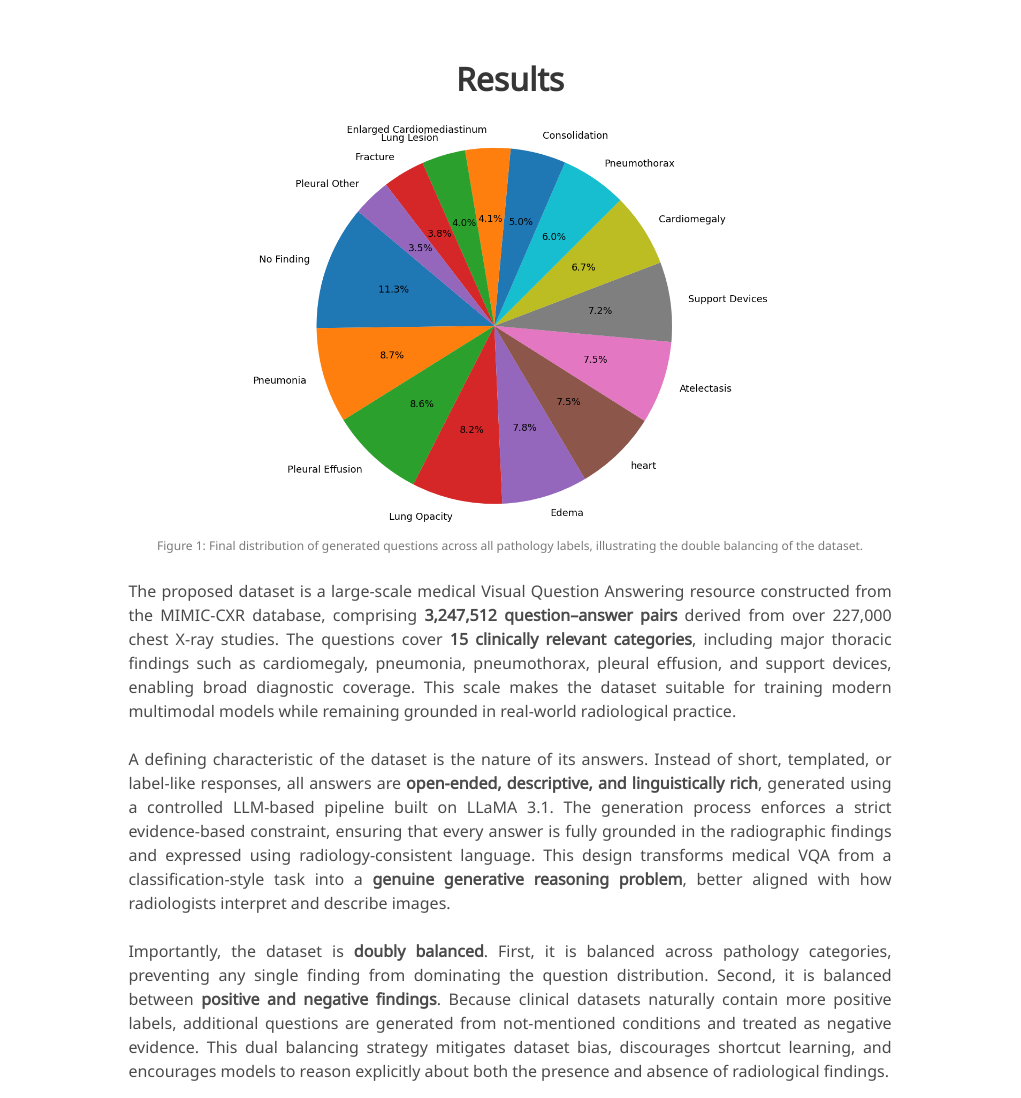
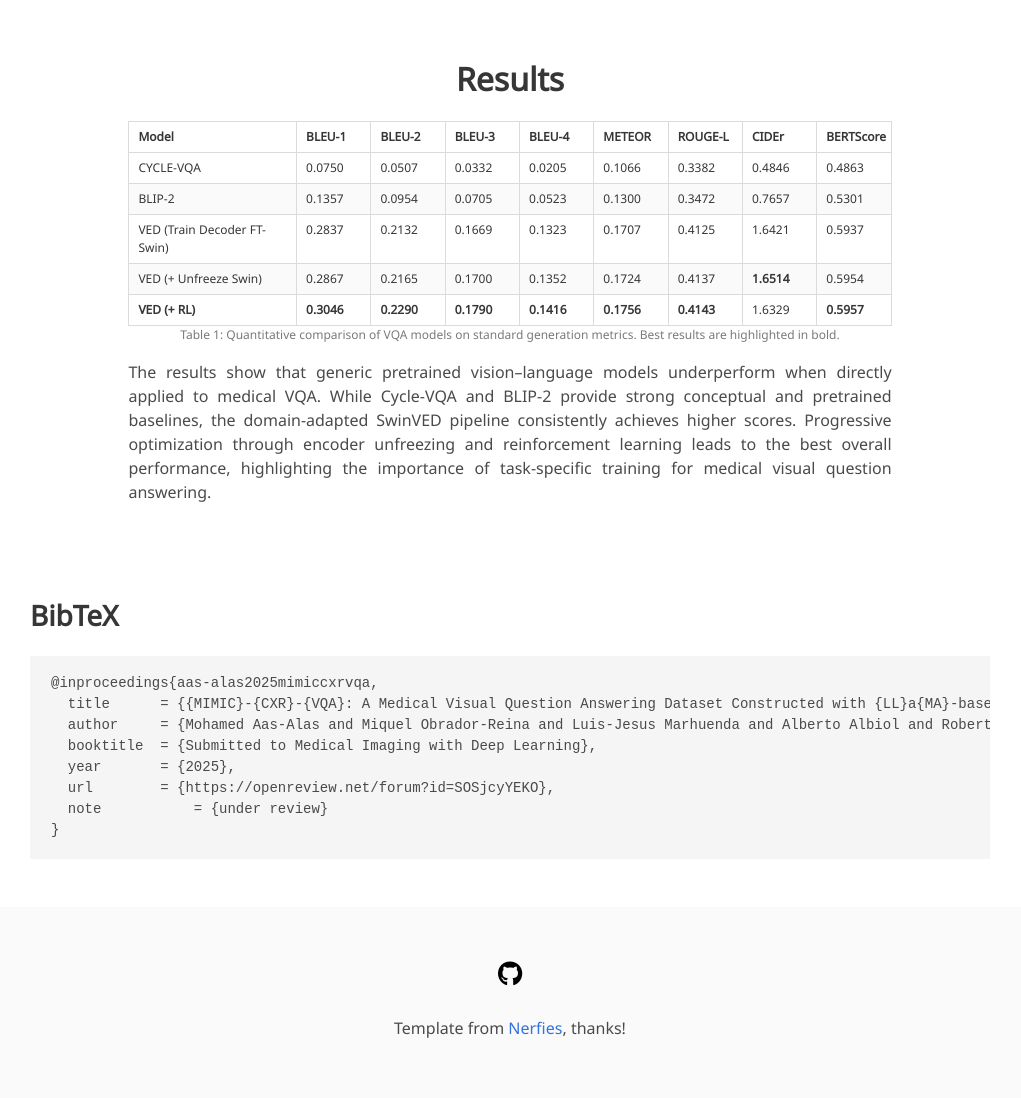
Before and after one commit to LightVED-prhlt/MIMIC-CXR-VQA-Dataset_Creation, a plain HTML site: page index.html in a window 1280 px wide. Shown: the part 3600-4698 px from the top of the page, without its empty margins (130-1151 px from the left). Drawn offline with nearby package versions, Linux system fonts and the light colour scheme; some icons are missing; a web font is replaced by a local one.

Commit message:
Actualizado pagina tabla results

```diff
--- a/index.html
+++ b/index.html
@@ -275,38 +275,121 @@
 
 <section class="section hero">
   <div class="container is-max-desktop">
+
+    <!-- Title -->
     <div class="columns is-centered has-text-centered">
       <div class="column is-four-fifths">
         <h2 class="title is-3">Results</h2>
-				<div class="publication-image">
-					<figure class="publication-image">
-						<img src="./static/images/FinalLabelDistribution.png"
-							alt="Final distribution of generated questions across labels"
-							class="hover-zoom"
-							style="max-width: 70%; height: auto;">
-
-						<figcaption class="has-text-grey is-size-7">
-							Figure 1: Final distribution of generated questions across all pathology labels, illustrating the double balancing of the dataset.
-						</figcaption>
-					</figure>
       </div>
     </div>
+
+    <!-- Table -->
+    <div class="columns is-centered">
+      <div class="column is-four-fifths">
+
+        <div style="
+          overflow-x: auto;
+          -webkit-overflow-scrolling: touch;
+        ">
+          <table class="table is-bordered is-striped is-hoverable is-fullwidth"
+                 style="
+                   table-layout: fixed;
+                   font-size: 0.75rem;
+                 ">
+            <thead>
+              <tr>
+                <th style="text-align:left; width:22%;">Model</th>
+                <th>BLEU-1</th>
+                <th>BLEU-2</th>
+                <th>BLEU-3</th>
+                <th>BLEU-4</th>
+                <th>METEOR</th>
+                <th>ROUGE-L</th>
+                <th>CIDEr</th>
+                <th>BERTScore</th>
+              </tr>
+            </thead>
+            <tbody>
+              <tr>
+                <td>CYCLE-VQA</td>
+                <td>0.0750</td>
+                <td>0.0507</td>
+                <td>0.0332</td>
+                <td>0.0205</td>
+                <td>0.1066</td>
+                <td>0.3382</td>
+                <td>0.4846</td>
+                <td>0.4863</td>
+              </tr>
+              <tr>
+                <td>BLIP-2</td>
+                <td>0.1357</td>
+                <td>0.0954</td>
+                <td>0.0705</td>
+                <td>0.0523</td>
+                <td>0.1300</td>
+                <td>0.3472</td>
+                <td>0.7657</td>
+                <td>0.5301</td>
+              </tr>
+              <tr>
+                <td>VED (Train Decoder FT-Swin)</td>
+                <td>0.2837</td>
+                <td>0.2132</td>
+                <td>0.1669</td>
+                <td>0.1323</td>
+                <td>0.1707</td>
+                <td>0.4125</td>
+                <td>1.6421</td>
+                <td>0.5937</td>
+              </tr>
+              <tr>
+                <td>VED (+ Unfreeze Swin)</td>
+                <td>0.2867</td>
+                <td>0.2165</td>
+                <td>0.1700</td>
+                <td>0.1352</td>
+                <td>0.1724</td>
+                <td>0.4137</td>
+                <td><strong>1.6514</strong></td>
+                <td>0.5954</td>
+              </tr>
+              <tr>
+                <td><strong>VED (+ RL)</strong></td>
+                <td><strong>0.3046</strong></td>
+                <td><strong>0.2290</strong></td>
+                <td><strong>0.1790</strong></td>
+                <td><strong>0.1416</strong></td>
+                <td><strong>0.1756</strong></td>
+                <td><strong>0.4143</strong></td>
+                <td>1.6329</td>
+                <td><strong>0.5957</strong></td>
+              </tr>
+            </tbody>
+          </table>
         </div>
-		<div class="columns is-centered has-text-centered">
-			<div class="column is-four-fifths">
-				<div class="content has-text-justified">
+
+        <p class="has-text-grey is-size-7 has-text-centered">
+          Table 1: Quantitative comparison of VQA models on standard generation metrics.
+          Best results are highlighted in bold.
+        </p>
+
+        <div class="content has-text-justified" style="margin-top: 1rem;">
           <p>
-						The proposed dataset is a large-scale medical Visual Question Answering resource constructed from the MIMIC-CXR database, comprising <b>3,247,512 question–answer pairs</b> derived from over 227,000 chest X-ray studies. The questions cover <b>15 clinically relevant categories</b>, including major thoracic findings such as cardiomegaly, pneumonia, pneumothorax, pleural effusion, and support devices, enabling broad diagnostic coverage. This scale makes the dataset suitable for training modern multimodal models while remaining grounded in real-world radiological practice.<br><br>
-
-						A defining characteristic of the dataset is the nature of its answers. Instead of short, templated, or label-like responses, all answers are <b>open-ended, descriptive, and linguistically rich</b>, generated using a controlled LLM-based pipeline built on LLaMA 3.1. The generation process enforces a strict evidence-based constraint, ensuring that every answer is fully grounded in the radiographic findings and expressed using radiology-consistent language. This design transforms medical VQA from a classification-style task into a <b>genuine generative reasoning problem</b>, better aligned with how radiologists interpret and describe images.<br><br>
-
-						Importantly, the dataset is <b>doubly balanced</b>. First, it is balanced across pathology categories, preventing any single finding from dominating the question distribution. Second, it is balanced between <b>positive and negative findings</b>. Because clinical datasets naturally contain more positive labels, additional questions are generated from not-mentioned conditions and treated as negative evidence. This dual balancing strategy mitigates dataset bias, discourages shortcut learning, and encourages models to reason explicitly about both the presence and absence of radiological findings.
+            The results show that generic pretrained vision–language models underperform when directly applied to medical VQA. While Cycle-VQA and BLIP-2 provide strong conceptual and pretrained baselines, the domain-adapted SwinVED pipeline consistently achieves higher scores. Progressive optimization through encoder unfreezing and reinforcement learning leads to the best overall performance, highlighting the importance of task-specific training for medical visual question answering.
           </p>
         </div>
+
       </div>
     </div>
+
   </div>
 </section>
+
+
+
+
+
 
 
 <section class="section" id="BibTeX">
```
Lines whose indentation alone changed are shown as unchanged.
